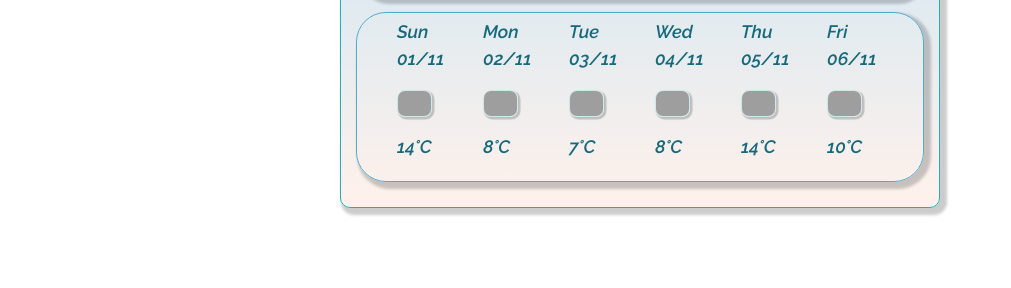
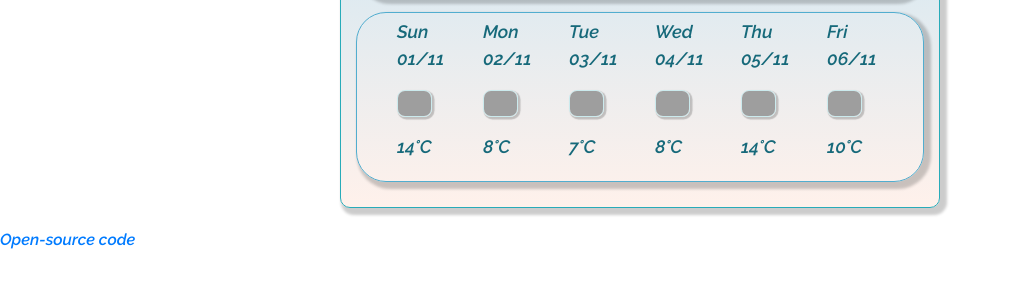
Before and after one commit to anna-mars/our-weather-app, a plain HTML site: page index.html in a window 1280 px wide. Shown: the part 362-650 px from the top of the page, without its empty margins (0-1011 px from the left). Drawn offline with nearby package versions, Linux system fonts and the light colour scheme; no server answers; grey boxes are pictures that could not be loaded.

Commit message:
Created open-source code

```diff
--- a/index.html
+++ b/index.html
@@ -166,6 +166,8 @@
     </div>
   </div>
   <script src="src/index.js"></script>
+  <a href="https://github.com/anna-mars/our-weather-app" target="_blank" class="open-source">Open-source code
+  </a>
 </body>
 
 </html>
```
